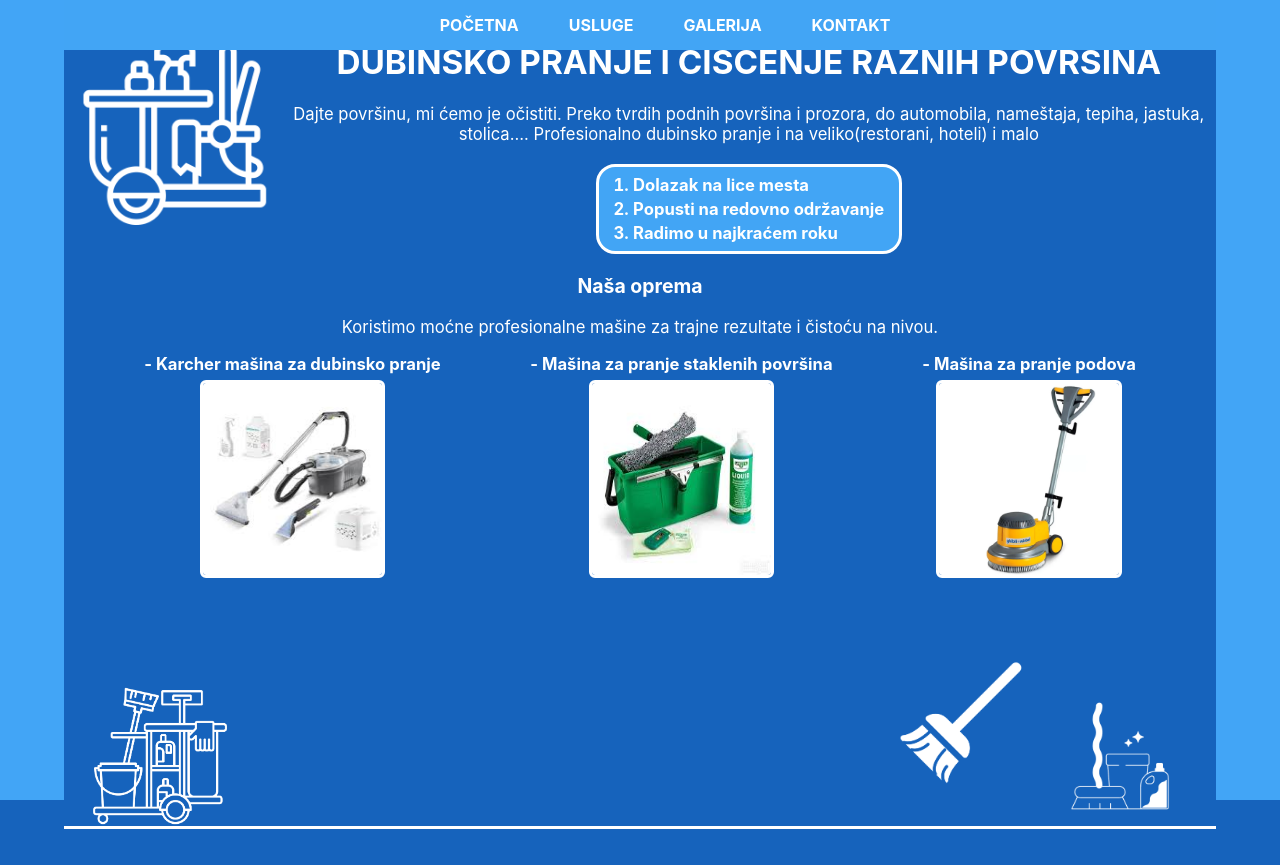
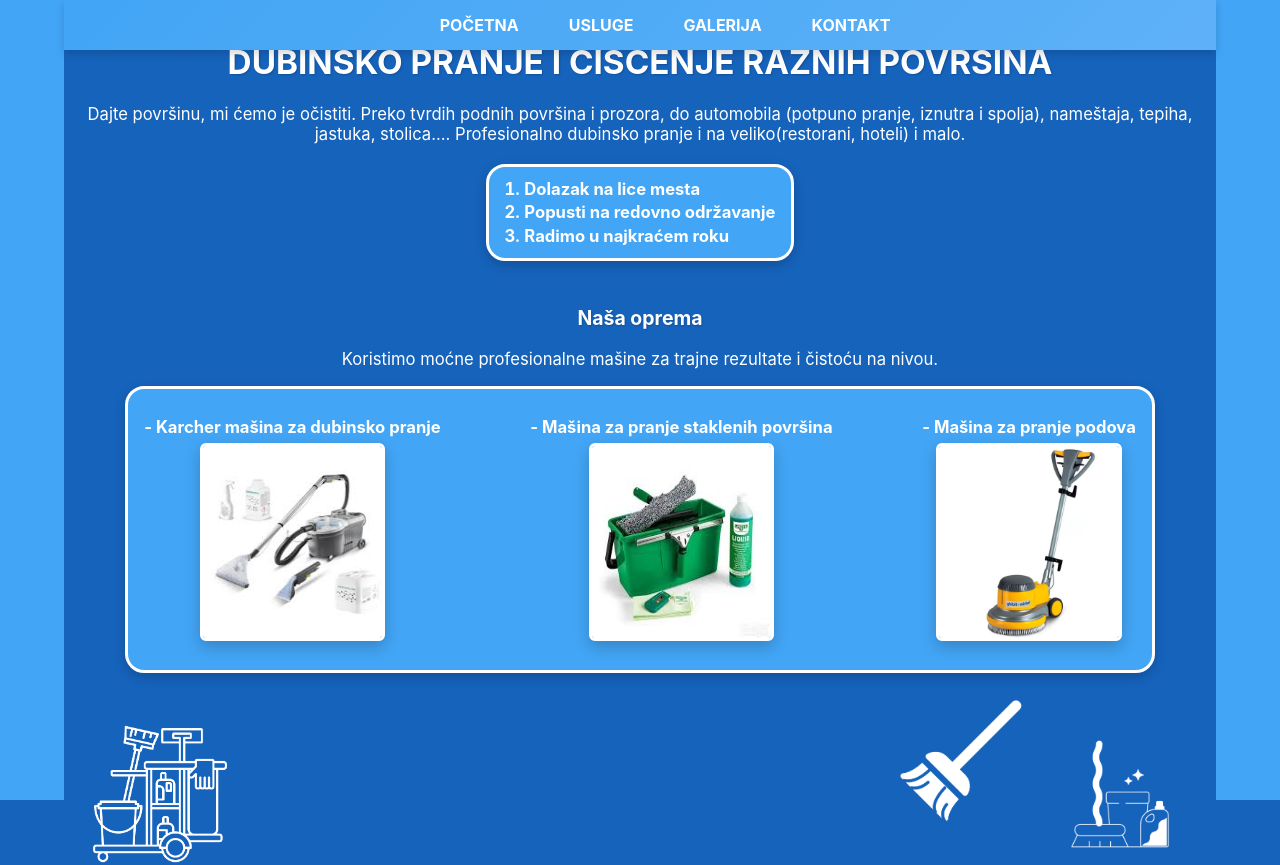
Before and after one commit to trinstone/MaturskiDubinskoPranje, a React (Create React App) app: page / in a window 1280 px wide. Shown: the top 865 px of the page. Built offline with nearby package versions, Linux system fonts and the light colour scheme.

Commit message:
ulepsanje

```diff
--- a/src/App.js
+++ b/src/App.js
@@ -30,7 +30,7 @@ function App() {
               <NavBar />
               <img src={pozadinaMargina} alt="" id="pozadinaMargina1" />
               <img src={pozadinaMargina} alt="" id="pozadinaMargina2" />
-              <img src={slicica1} alt="" className="slicica1" />
+
               <Routes>
                 <Route path="/" element={<Pocetna />} />
                 <Route path="/Usluge" element={<Usluge />} />
--- a/src/Galerija.js
+++ b/src/Galerija.js
@@ -22,9 +22,29 @@ const Galerija = () => {
     <main>
       <div className="galerijaKontejner">
         <h1 className="galerijaNaslov">Galerija</h1>
+
+        {/* Main image */}
         <div className="galerijaSlikaKontejner">
           <img src={slike[trenutniIndeks]} alt="Galerija" className="galerijaSlika" />
         </div>
+
+        {/* Thumbnail strip */}
+       <div className="galerijaThumbnailOuter">
+          <div className="galerijaThumbnailKontejner">
+            {slike.map((slika, indeks) => (
+              <img
+                key={indeks}
+                src={slika}
+                alt={`Thumbnail ${indeks + 1}`}
+                className={`galerijaThumbnail ${trenutniIndeks === indeks ? 'active' : ''}`}
+                onClick={() => postaviTrenutniIndeks(indeks)}
+              />
+            ))}
+          </div>
+       </div>
+
+
+        {/* Navigation buttons */}
         <div className="galerijaDugmeKontejner">
           <button className="galerijaDugmePrethodno" onClick={prethodnaSlika}>&lt;</button>
           <button className="galerijaDugmeSledece" onClick={sledecaSlika}>&gt;</button>
--- a/src/Pocetna.js
+++ b/src/Pocetna.js
@@ -11,8 +11,8 @@ const Pocetna = () => {
                 <h1>Dubinsko pranje i čišćenje raznih površina</h1>
                 <section>
                     Dajte površinu, mi ćemo je očistiti. Preko tvrdih podnih površina
-                    i prozora, do automobila, nameštaja, tepiha, jastuka, stolica....
-                    Profesionalno dubinsko pranje i na veliko(restorani, hoteli) i malo
+                    i prozora, do automobila (potpuno pranje, iznutra i spolja), nameštaja, tepiha, jastuka, stolica....
+                    Profesionalno dubinsko pranje i na veliko(restorani, hoteli) i malo.
                     <br></br>
                     <br></br>
                     <b>
@@ -28,11 +28,13 @@ const Pocetna = () => {
                 <section>
                     <h3>Naša oprema</h3>
                     <p>Koristimo moćne profesionalne mašine za trajne rezultate i čistoću na nivou.</p>
+                    <div className='sekcija'>
                     <ul class = "liMasine">
-                        <li>- Karcher mašina za dubinsko pranje <img src={masine1} alt="mašina za dubinsko pranje"/></li>
-                        <li>- Mašina za pranje staklenih površina <img src={masine2} alt="mašina za pranje staklenih površina"/></li>
-                        <li>- Mašina za pranje podova <img src={masine3} alt="mašina za pranje poda"/></li>
+                        <li>- Karcher mašina za dubinsko pranje <img src={masine1} alt="mašina za dubinsko pranje" className='hover-scale'/></li>
+                        <li>- Mašina za pranje staklenih površina <img src={masine2} alt="mašina za pranje staklenih površina" className='hover-scale'/></li>
+                        <li>- Mašina za pranje podova <img src={masine3} alt="mašina za pranje poda" className='hover-scale'/></li>
                     </ul>
+                    </div>
                 </section>
             </div>
         </main>
--- a/src/cssPojedinacni/Galerija.css
+++ b/src/cssPojedinacni/Galerija.css
@@ -58,6 +58,7 @@
 .galerijaDugmeSledece:hover {
   background-color: rgba(255, 255, 255, 0.15);
   transform: scale(1.1);
+  background: linear-gradient(135deg, rgba(255,255,255,0.2), rgba(255,255,255,0.1));
 }
 
 @media (max-width: 768px) {
@@ -72,3 +73,41 @@
     padding: 6px 14px;
   }
 }
+
+.galerijaThumbnailKontejner {
+  display: flex;
+  justify-content: center;     /* center the strip */
+  gap: -20px;                  /* negative gap for overlap */
+  margin: 15px auto;
+  max-width: 800px;
+  position: relative;
+  z-index: 1;
+}
+
+.galerijaThumbnail {
+  width: 5.17vw;
+  height: 4.17vw;             /* keeps original width:height ratio */
+  border: 0.2vw solid transparent;
+  cursor: pointer;
+  transition: all 0.3s ease;
+  z-index: 0;
+  background: linear-gradient(135deg, #42A5F5, #64B0F6);
+}
+
+
+.galerijaThumbnail:hover,
+.galerijaThumbnail.active {
+  transform: scale(1.3);
+  border-color: white;
+  z-index: 10;                 /* bring to front on hover */
+  box-shadow: 0 6px 18px rgba(0,0,0,0.35);
+}
+
+.galerijaThumbnailOuter {
+  overflow: hidden;
+  width: 100%;
+  max-width: 500px;  /* adjust as needed */
+  margin: 0 auto;
+  display: flex;
+  justify-content: center;
+}
--- a/src/cssPojedinacni/NavBar.css
+++ b/src/cssPojedinacni/NavBar.css
@@ -8,6 +8,8 @@ nav {
     background-color: #42A5F5;
     z-index: 1;
     max-width: calc(100% - 10vw);
+    box-shadow: 0 4px 8px rgba(0, 0, 0, 0.15);
+    background: linear-gradient(135deg, #42A5F5, #5EB1F7);
   }
 
   nav a {
--- a/src/cssPojedinacni/Pocetna.css
+++ b/src/cssPojedinacni/Pocetna.css
@@ -21,7 +21,7 @@
     gap: 7vw;
     padding: 0;
     justify-content: center;
-    background-color: #1663BC;
+    background-color: #42A5F5;
   }
 
   .liMasine li {
@@ -40,4 +40,5 @@
     color: #3e7edf;
     border: solid white;
     border-radius: 6px;
+     box-shadow: 0 6px 15px rgba(0, 0, 0, 0.2);
   }
--- a/src/cssPojedinacni/Usluge.css
+++ b/src/cssPojedinacni/Usluge.css
@@ -2,3 +2,7 @@
     font-size: 1.3vw;
     text-align: center;
   }
+
+  .Usluge {
+    margin-top: 3vw;
+  }
--- a/src/index.css
+++ b/src/index.css
@@ -25,17 +25,16 @@ html {
 }
 
 h1 {
-  text-align: center;
   text-transform: uppercase;
 }
 
 h2 {
-  text-align: center;
   color: white;
   margin-bottom: 10px;
 }
 
-h3 {
+h1, h2, h3 {
+  text-shadow: 1px 1px 2px rgba(0,0,0,0.2);
   text-align: center;
 }
 
@@ -109,11 +108,12 @@ td {
   color: #fff;
   text-align: center;
   font-size: 1.5vw;
-  border-radius: 5px;
-  min-width: 100px;
-  min-height: 80px;
-  padding: 10px;
+  border-radius: 0.26vw;
+  min-width: 5.2vw;
+  min-height: 4.2vw;
+  padding: 0.52vw;
   border: 0.2vw solid #fff;
+  transition: all 0.2s ease-in-out;
 }
 
 td:hover, th:hover {
@@ -128,16 +128,15 @@ ul {
 }
 
 .sekcija {
-  display: inline-flex;
-  flex-direction: column;
-  align-items: flex-start;
-  padding: 0.4rem 0.9rem;
-  margin: 0;
+  display: inline-block;        /* shrink to fit content */
   background-color: #42A5F5;
   border: 0.3vw solid white;
   border-radius: 1.5vw;
-  box-sizing: border-box;
-  width: auto;
+  padding: 0.6rem 1rem;
+  text-align: center;           /* center text inside the list */
+  margin: 0 auto 2vw auto;      /* center horizontally and add space below */
+  list-style-position: inside;  /* keeps numbers close and aligned */
+  box-shadow: 0 4px 12px rgba(0, 0, 0, 0.2);
 }
 
 /* make the ol fit nicely inside */
@@ -149,3 +148,14 @@ ul {
 .sekcija li {
   margin: 0.12rem 0;
 }
+
+.hover-scale:hover {
+  transform: scale(1.05);
+  transition: all 0.2s ease-in-out;
+  box-shadow: 0 2px 6px rgba(0, 0, 0, 0.15);
+  cursor: pointer;
+}
+
+.hover-scale {
+  transition: all 0.2s ease-in-out;
+}
```
